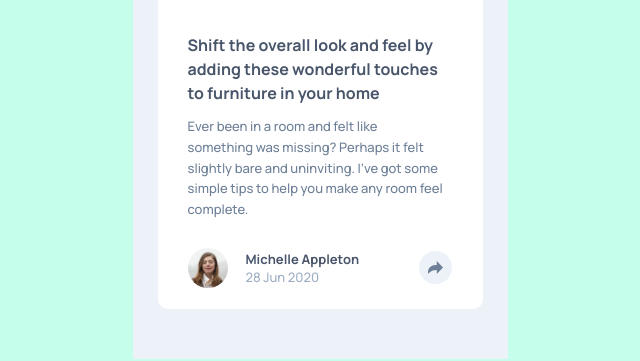
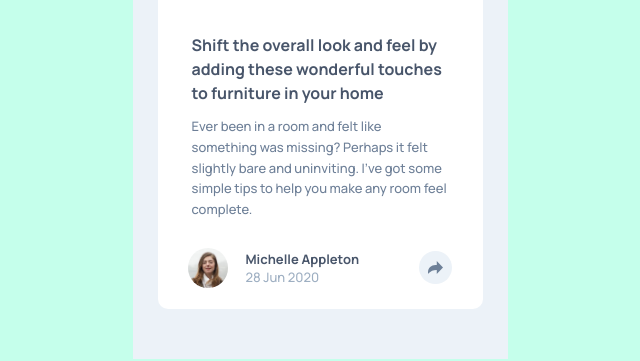
Before and after one commit to YuliaQueen/article-preview-component, a plain HTML site: page index.html in a window 1280 px wide. Shown: the part 273-634 px from the top of the page, 320-960 px from the left. Drawn offline with Linux system fonts and the light colour scheme.

Commit message:
стилизация мобильной версии

```diff
--- a/css/main.css
+++ b/css/main.css
@@ -49,7 +49,6 @@ input {
   border: none;
 }
 .container {
-  width: 325px;
   margin: 0 auto;
   padding: 36px 30px 21px;
   background-color: white;
@@ -81,14 +80,12 @@ input {
 .card .card__img {
   border-top-left-radius: 10px;
   border-top-right-radius: 10px;
-  max-width: 375px;
   height: 200px;
   overflow: hidden;
   margin: 0 auto;
 }
 .card .card__text {
-  max-width: 256px;
-  margin-bottom: 28px;
+  padding: 0 4px 28px;
 }
 .card .card__text h2 {
   font-size: 16px;
```
Also changed, not shown: 1 other file.
